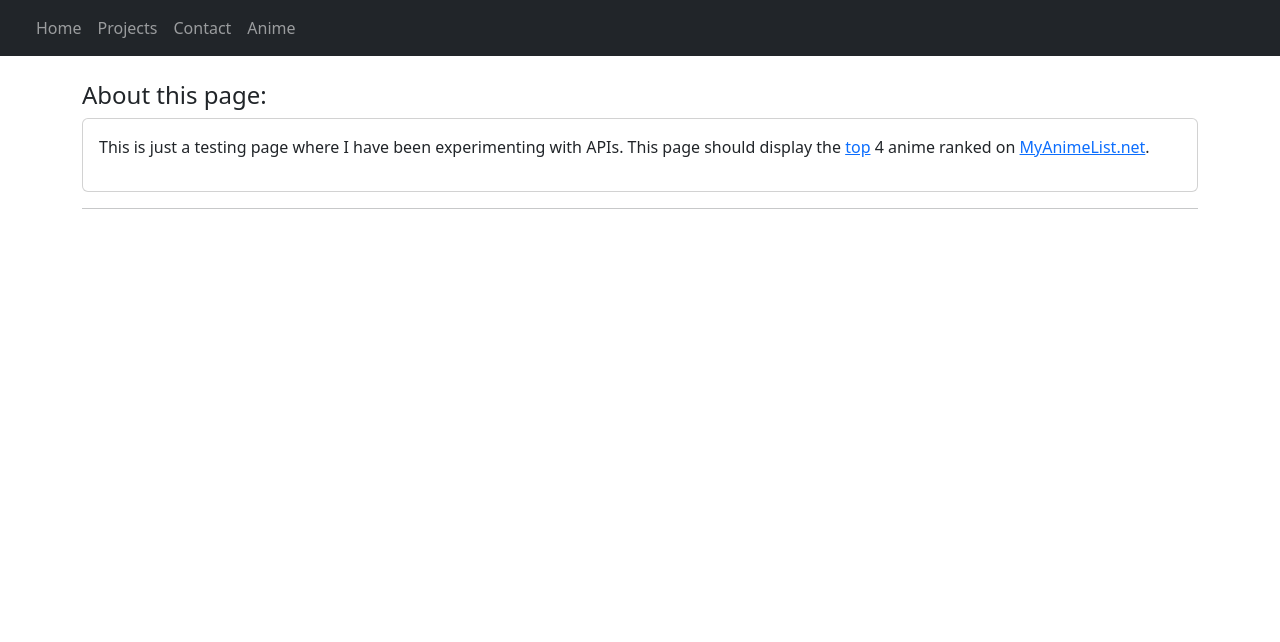
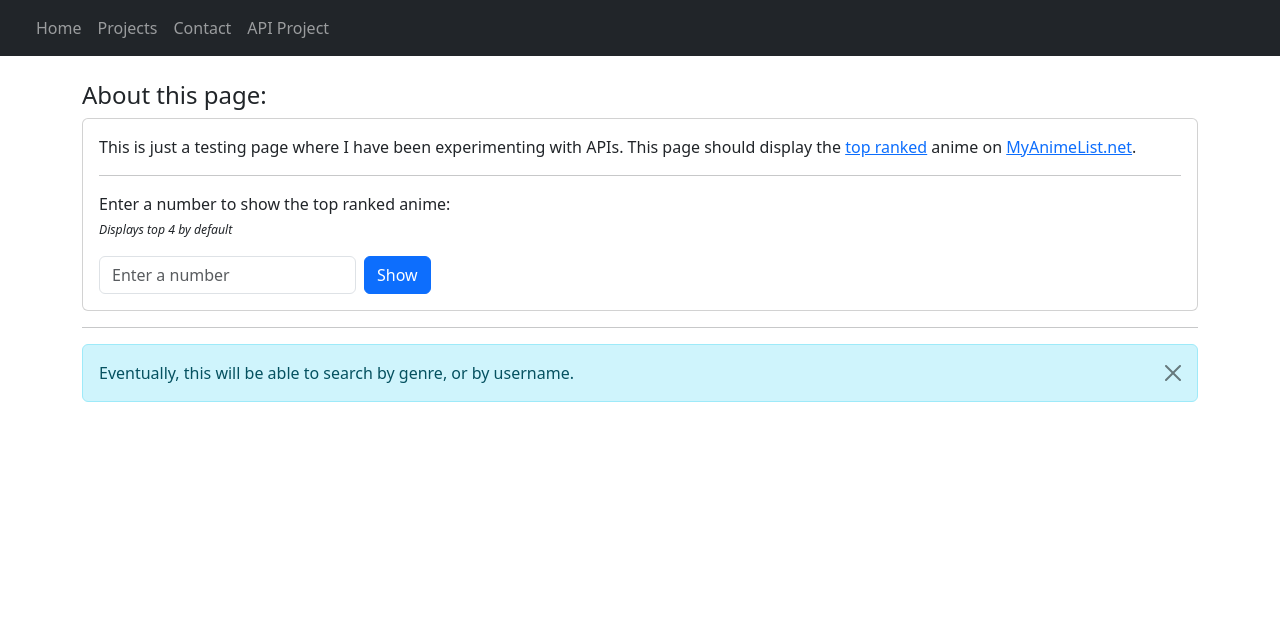
Before and after one commit to Schyler-Lowry/about-me, a Django app: template templates/anime_main.html in a window 1280 px wide. Shown: the top 642 px of the page. Run offline with Django 4.2, Linux system fonts and the light colour scheme; the template is opened without the code that fills it, so the values that code supplies are empty; some libraries are stand-ins or nearby versions.

Commit message:
Add form input to display top anime. URL endpoint adjustments. Styling changes to work better across devices.

```diff
--- a/pages/urls.py
+++ b/pages/urls.py
@@ -7,8 +7,8 @@ from django.urls import path
 from .views import HomePageView, ProjectsPageView, ContactPageView, AnimeMainPageView
 
 urlpatterns = [
-    path("anime/", AnimeMainPageView.as_view(), name="anime"),
-    path("projects/", ProjectsPageView.as_view(), name="projects"),
+    path("projects/api/anime/", AnimeMainPageView.as_view(), name="anime"),
+    path("projects/myprojects/", ProjectsPageView.as_view(), name="projects"),
     path("contact/", ContactPageView.as_view(), name="contact"),
     path("", HomePageView.as_view(), name="home"),
 ]
--- a/templates/anime_main.html
+++ b/templates/anime_main.html
@@ -4,21 +4,47 @@
 <hr>
 <br>
 <h4>About this page:</h4>
-<div class="card">
+<div class="card sticky-top">
     <div class="card-body">
         <p>
-            This is just a testing page where I have been experimenting with APIs. This page should display the <a href="https://myanimelist.net/topanime.php" target="_blank">top</a> 4 anime ranked on <a href="https://myanimelist.net/" target="_blank">MyAnimeList.net</a>.
+            This is just a testing page where I have been experimenting with APIs. This page should display the <a href="https://myanimelist.net/topanime.php" target="_blank">top ranked</a> anime on <a href="https://myanimelist.net/" target="_blank">MyAnimeList.net</a>.
         </p>
+        <hr>
+        <p style="white-space: pre-line">Enter a number to show the top ranked anime:
+            <small><small><span class="fst-italic">Displays top 4 by default</span></small></small>
+        </p>
+        <form action="" method="post" class="form-floating row row-cols-lg-auto g-2 align-items-start">
+                {% csrf_token %}
+                <div class="col-12">
+
+                    <div class="input-group">
+                        <!-- <div class="input-group-text">Default: 5</div> -->
+                      <input type="number" name="topanime" value="" class="form-control" id="inlineFormInputShowTopAnime" placeholder="Enter a number">
+                    </div>
+                  </div>
+
+
+
+                  <div class="col-12">
+                    <button type="submit" class="btn btn-primary">Show</button>
+                  </div>
+
+
+        </form>
     </div>
 </div>
 <hr>
 
+{# style="max-height: 321px;" #}
+<div class="row justify-content-md-start">
+    {% for entry in anime.data %}
+    <div class="col-sm-3 pb-2 mb-2">
 
-<div class="row">
-    {% for entry in anime.data %}
-    <div class="col-3">
+        <!-- col pb-2 mb-2 -->
         <div class="card">
+
             <div class="card-body">
+
                 <table class="table">
                     <tbody>
                         <tr>
@@ -29,7 +55,7 @@
                             <td>Title:</td>
                             <td><span class="fw-bold">{{ entry.node.title }}</span></td>
                         </tr>
-                        <a href="https://myanimelist.net/anime/{{ entry.node.id }}/" target="_blank"><img src="{{ entry.node.main_picture.medium }}" alt="anime image" class="img-fluid h-50" style="max-height: 321px;"></a>
+                        <a href="https://myanimelist.net/anime/{{ entry.node.id }}/" target="_blank"><img src="{{ entry.node.main_picture.medium }}" alt="anime image" class="card-img-top rounded" ></a>
                         <tr>
                             <td>Ranking</td>
                             <td><span class="fw-bold">{{ entry.ranking.rank }}</span></td>
@@ -43,5 +69,8 @@
     {% endfor %}
 </div>
 
-
+<div class="alert alert-info alert-dismissible fade show" role="alert">
+    Eventually, this will be able to search by genre, or by username.
+    <button type="button" class="btn-close" data-bs-dismiss="alert" aria-label="Close"></button>
+  </div>
 {% endblock content %}
--- a/templates/base.html
+++ b/templates/base.html
@@ -93,6 +93,13 @@
   </head>
   <body class="d-flex flex-column h-100">
 
+    {% url 'home' as home %}
+    {% url 'projects' as projects %}
+    {% url 'contact' as contact %}
+    {% url 'anime' as anime_api %}
+
+
+
 <header>
   <!-- Fixed navbar -->
   <nav class="navbar navbar-expand-md navbar-dark fixed-top bg-dark">
@@ -104,16 +111,16 @@
       <div class="collapse navbar-collapse" id="navbarCollapse">
         <ul class="navbar-nav me-auto mb-2 mb-md-0">
           <li class="nav-item">
-            <a class="nav-link" href="{% url 'home' %}">Home</a>
+            <a class="nav-link {% if request.get_full_path == home %}active{% endif %}" href="{{ home }}">Home</a>
           </li>
           <li class="nav-item">
-            <a class="nav-link" href="{% url 'projects' %}">Projects</a>
+            <a class="nav-link {% if request.get_full_path == projects %}active{% endif %}" href="{{ projects }}">Projects</a>
           </li>
           <li class="nav-item">
-            <a class="nav-link" href="{% url 'contact' %}">Contact</a>
+            <a class="nav-link {% if request.get_full_path == contact %}active{% endif %}" href="{{ contact }}">Contact</a>
           </li>
           <li class="nav-item">
-            <a class="nav-link" href="{% url 'anime' %}">Anime</a>
+            <a class="nav-link {% if request.get_full_path == anime_api %}active{% endif %}" href="{{ anime_api }}">API Project</a>
           </li>
         </ul>
 
```
Also changed, not shown: pages/views.py (+26 -6 lines).
